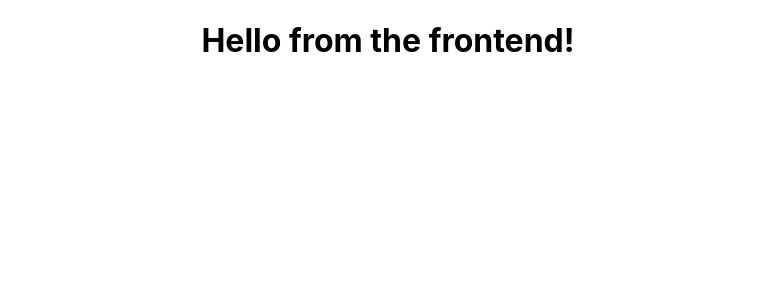
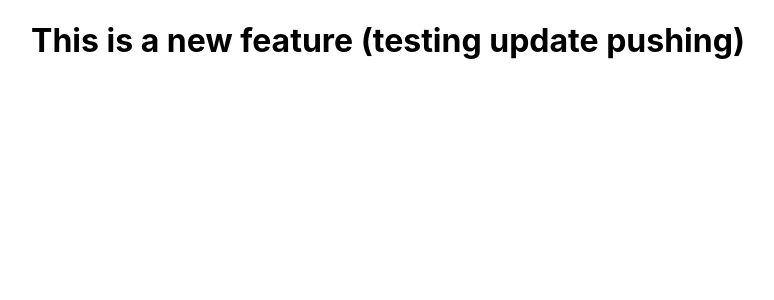
Before and after one commit to eyalfalk/CommentFeed, a React (Create React App) app in the folder client/: page / in a window 1280 px wide. Shown: the top 300 px of the page, without its empty margins (252-1026 px from the left). Built offline with nearby package versions, Linux system fonts and the light colour scheme; no server answers.

Commit message:
New feature (testing updates pushing) + URL in README

```diff
--- a/client/src/App.js
+++ b/client/src/App.js
@@ -17,7 +17,7 @@ class App extends Component {
   render() {
     return (
       <div className="App">
-        <h1>Hello from the frontend!</h1>
+        <h1>This is a new feature (testing update pushing)</h1>
         <h1>{this.state.response.body}</h1>
       </div>
     );
```
Also changed, not shown: 10 other files (tests, documents, lock files or other folders).
